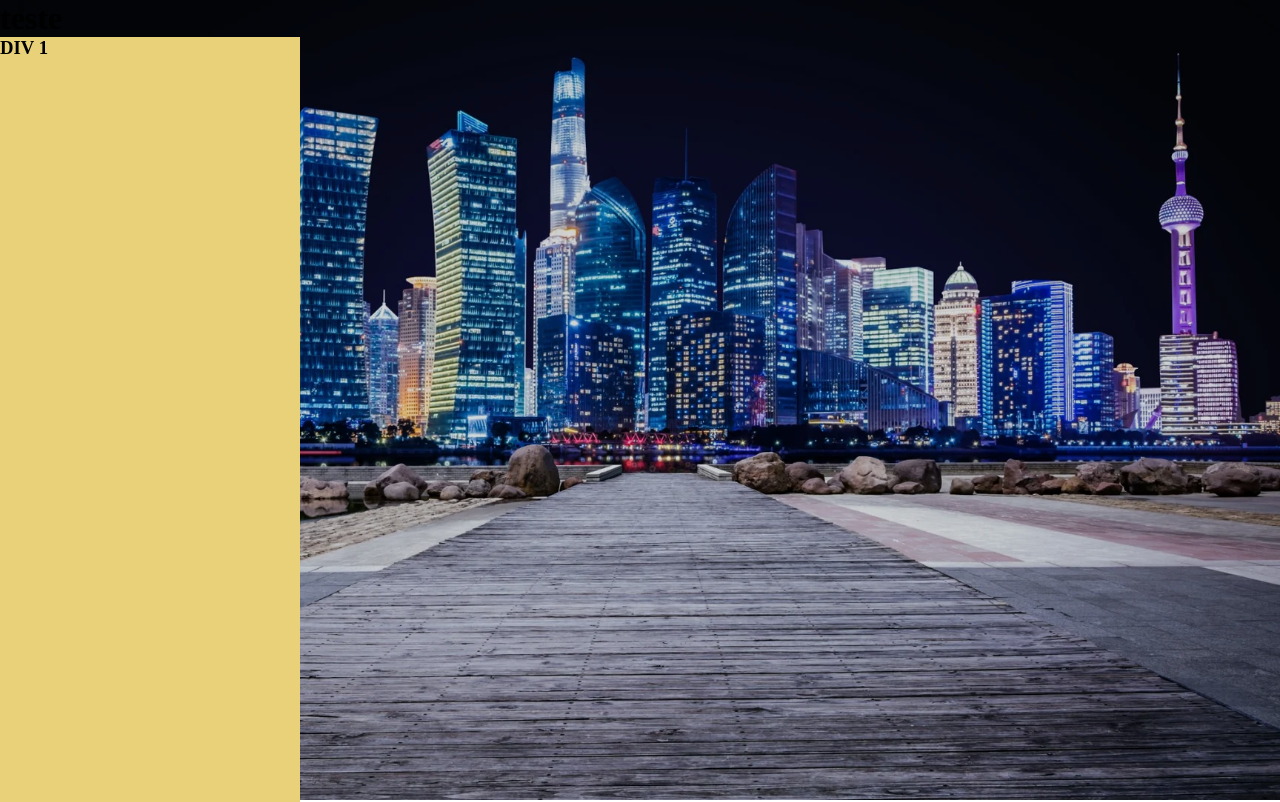
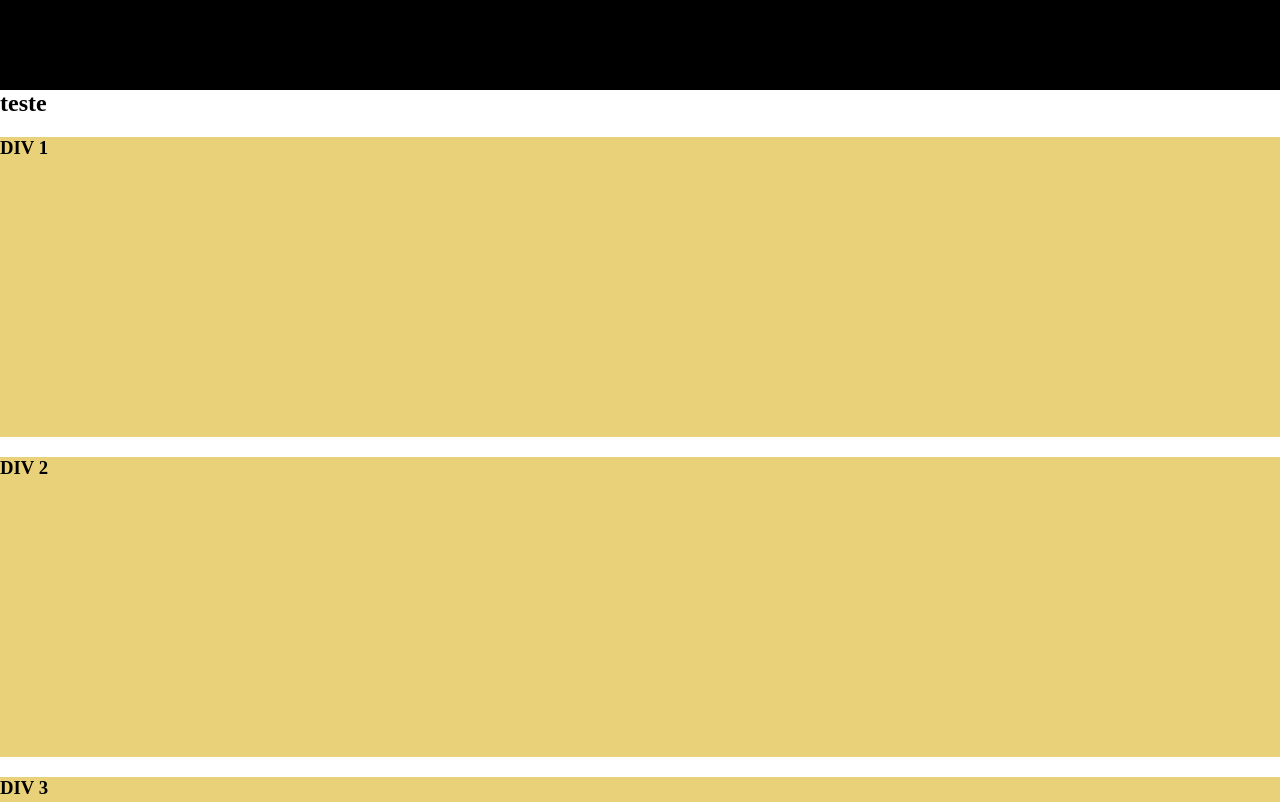
Before and after one commit to LeandroCarvalho21/NovaisSantosADV, a plain HTML site: page pages/index.html in a window 1280 px wide. Shown: the top 802 px of the page. Drawn offline with Linux system fonts and the light colour scheme; a web font is replaced by a local one.

Commit message:
Concertando bug no header

```diff
--- a/css/style.css
+++ b/css/style.css
@@ -16,12 +16,12 @@
     transition: transform 0.6s ease;
     z-index: 1000;
     position: fixed;
-    top: 0;
-    left: 0;
+    height: 90px;
+
 }
 
 #header.mostrar {
-    transform: translateY(0);
+    transform: translateY(0%);
 }
 
 #logo {
@@ -111,17 +111,23 @@ nav ul li a:hover {
 }
 
 main {
-    background-image:
+    /* background-image:
         url("../img/img1Header.webp"),
-        linear-gradient(rgba(0, 0, 0, 0.2), rgba(0, 0, 0, 0.1));
+        linear-gradient(rgba(0, 0, 0, 0.2), rgba(0, 0, 0, 0.1)); */
     background-size: cover;
     background-position: center;
     background-blend-mode: darken;
     height: 100vh;
 }
 
+.space-header{
+    background-color: rgb(0, 0, 0);
+    height: 90px;
+}
+
 .test {
     background-color: #e8d178;
-    width: 300px;
-    height: 800px;
+    width: 100%;
+    height: 300px;
+    margin: 20px 0px;
 }
--- a/pages/index.html
+++ b/pages/index.html
@@ -28,7 +28,7 @@
 
             <nav>
                 <ul>
-                    <li><a href="#div1">Inicio</a></li>
+                    <li><a href="#previa">Inicio</a></li>
                     <li><a href="#div2">Serviços</a></li>
                     <li><a href="#div3">Sobre</a></li>
                     <li><a href="#div4">Redes Sociais</a></li>
@@ -53,10 +53,25 @@
         </header>
 
         <main>
-            <h1>teste</h1>
+            <div class="space-header"></div>
 
 
-            <div class="test" id="div1">
+            <section class="previa" id="previa">
+
+
+                <h1>teste</h1>
+
+
+
+            </section>
+
+
+
+
+
+
+
+            <div class="test">
                 <h3>DIV 1</h3>
             </div>
             <div class="test" id="div2">
```
